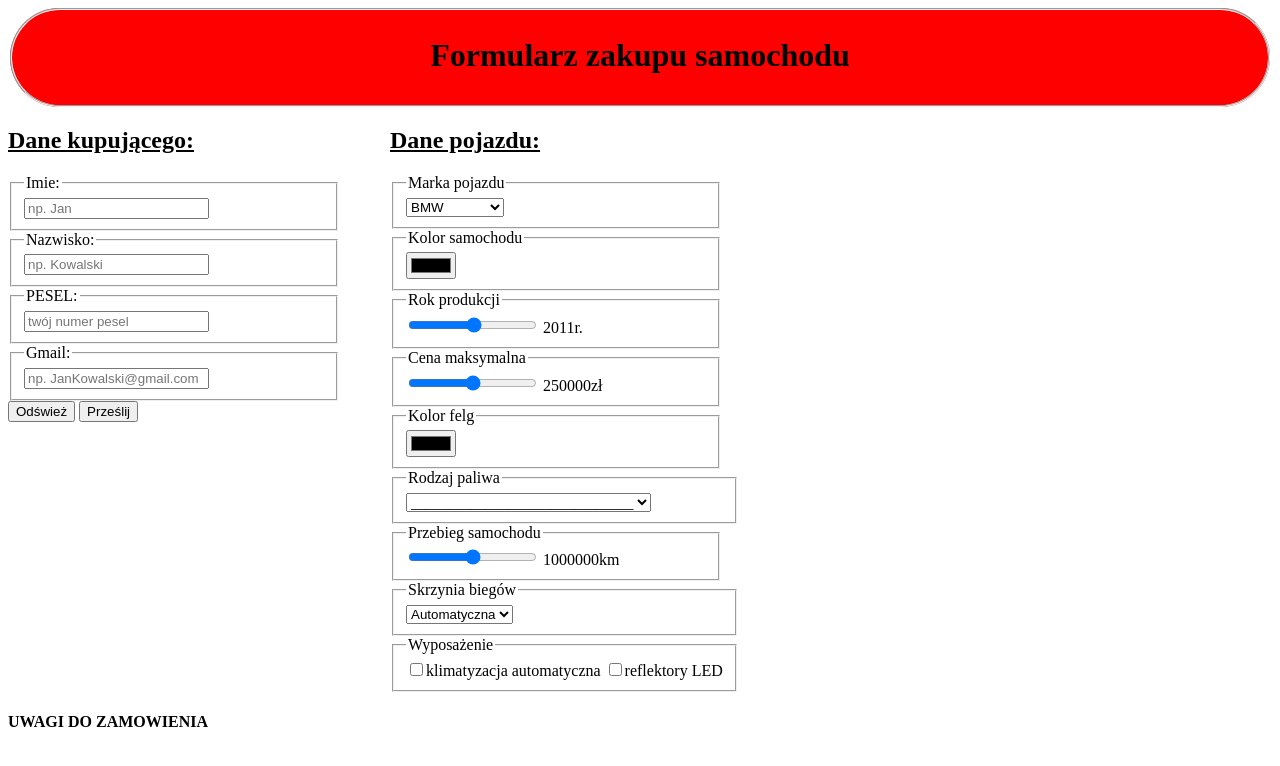
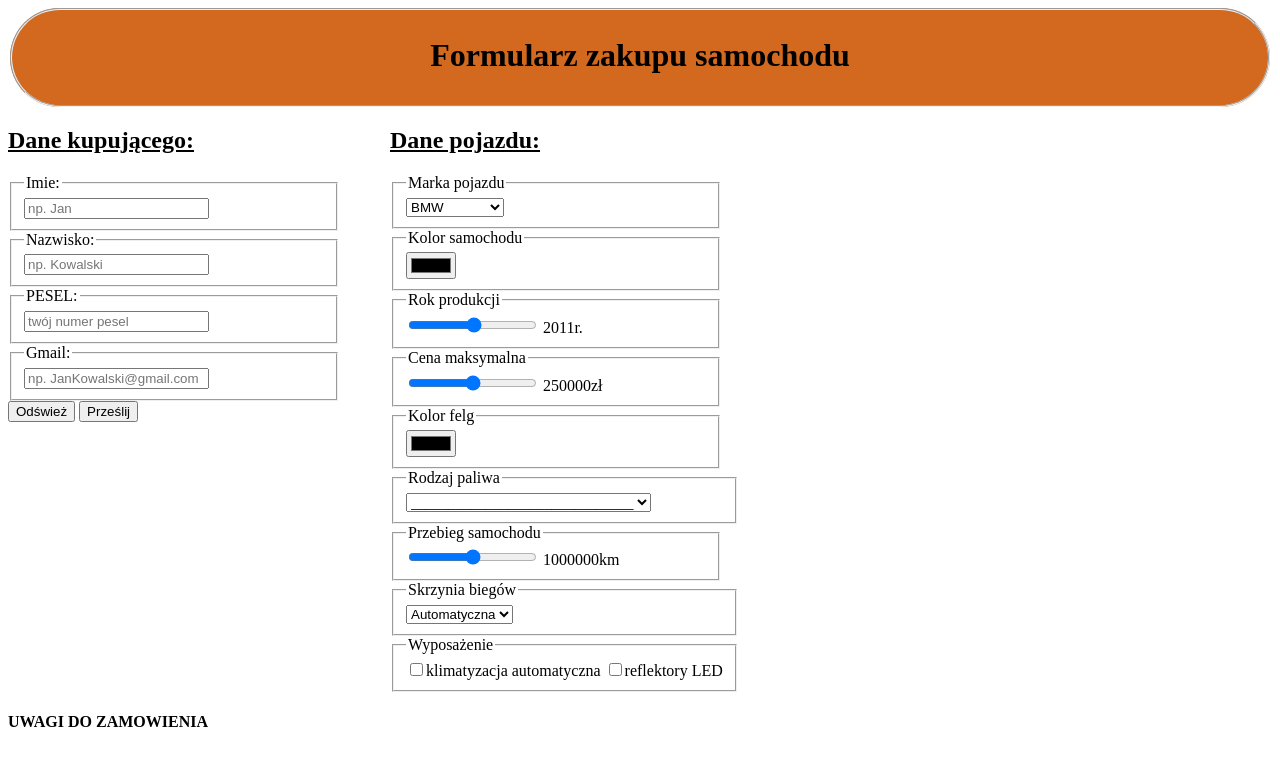
Before and after one commit to MarcelDziok4tigr2/samochod, a plain HTML site: page index.html in a window 1280 px wide. Drawn offline with Linux system fonts and the light colour scheme.

Commit message:
zmiana style.css

```diff
--- a/style.css
+++ b/style.css
@@ -3,7 +3,7 @@ h1 {
   }
 
   .fild {
-  background-color: red;
+    background-color: chocolate;
     border-radius: 50px;
   }
 
@@ -27,3 +27,7 @@ h2 {
   .prawo {
     width: 300px;
   }
+
+body {
+    background-color: white;
+}
```
Lines whose indentation alone changed are shown as unchanged.
